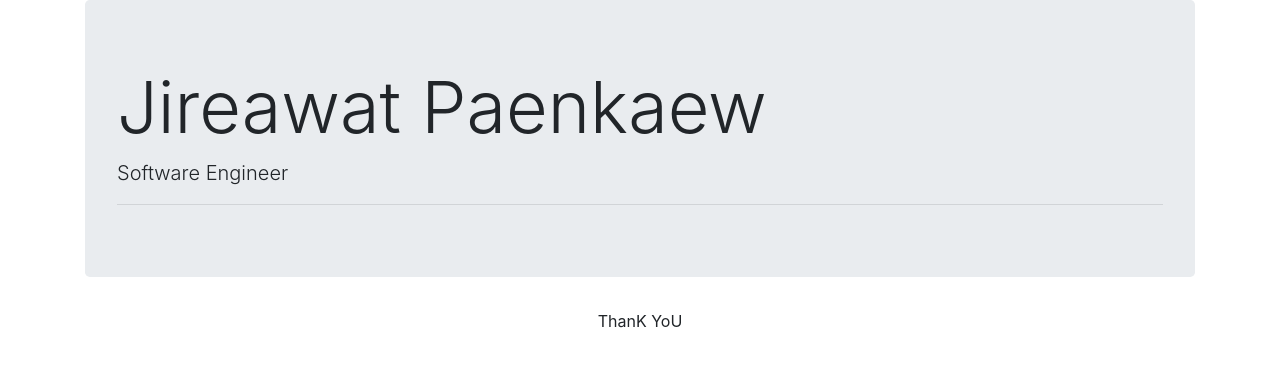
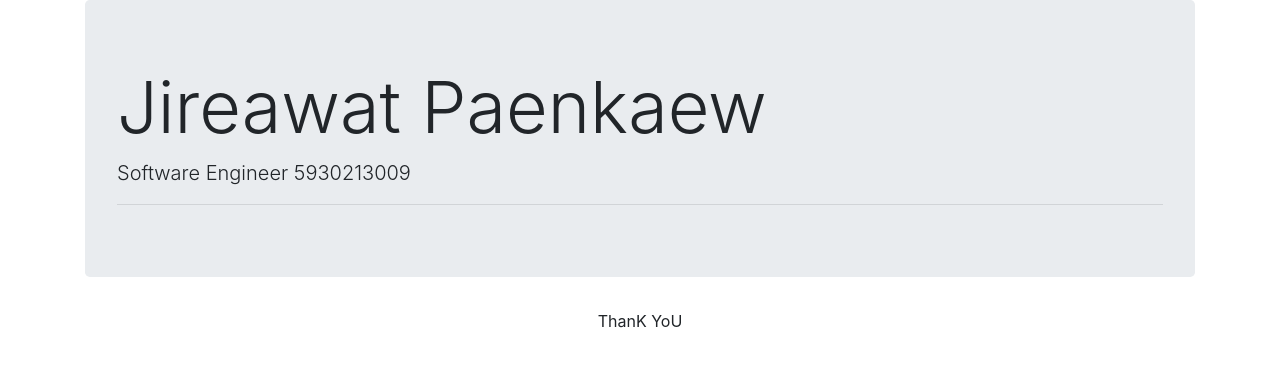
Before and after one commit to jirawat070/quiz1fullstack, a Node server app: page / in a window 1280 px wide. Shown: the part 56-423 px from the top of the page. Run offline with Node 20, Linux system fonts and the light colour scheme.

Commit message:
edit index

```diff
--- a/views/pages/index.ejs
+++ b/views/pages/index.ejs
@@ -2,8 +2,9 @@
 
  <div class="jumbotron">
             <h1 class="display-3">Jireawat Paenkaew</h1>
-            <p class="lead">Software Engineer </p>
+            <p class="lead">Software Engineer 5930213009 </p>
             <hr class="my-2">
+
 
 
 
```
